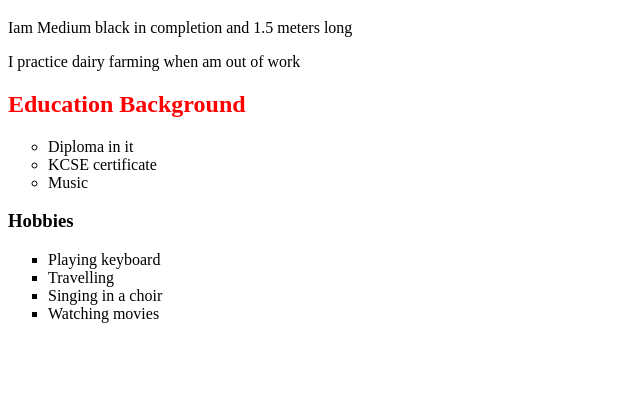
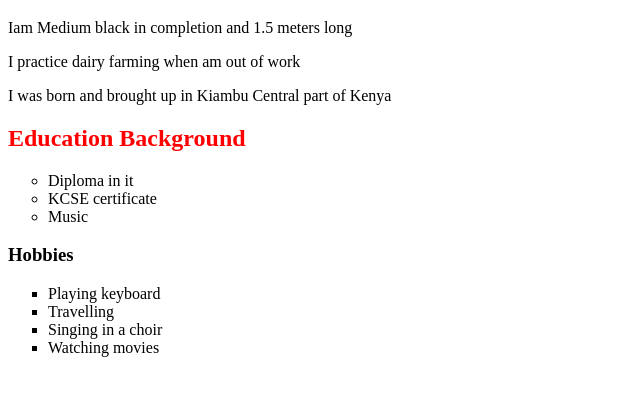
Before and after one commit to mbuguap928/ip-one, a plain HTML site: page about-me.html in a window 1280 px wide. Shown: the part 61-456 px from the top of the page, without its empty margins (0-640 px from the left). Drawn offline with Linux system fonts and the light colour scheme.

Commit message:
updated about-me file

```diff
--- a/about-me.html
+++ b/about-me.html
@@ -9,6 +9,7 @@
             <h1>ABOUT ME</h1>
             <p>Iam Medium black in completion and 1.5 meters long</p>
             <p>I practice dairy farming when am out of work</p>
+            <p>I was born and brought up in Kiambu Central part of Kenya</p>
             <h2>Education Background</h2>
 
             <ul class="a">
```
